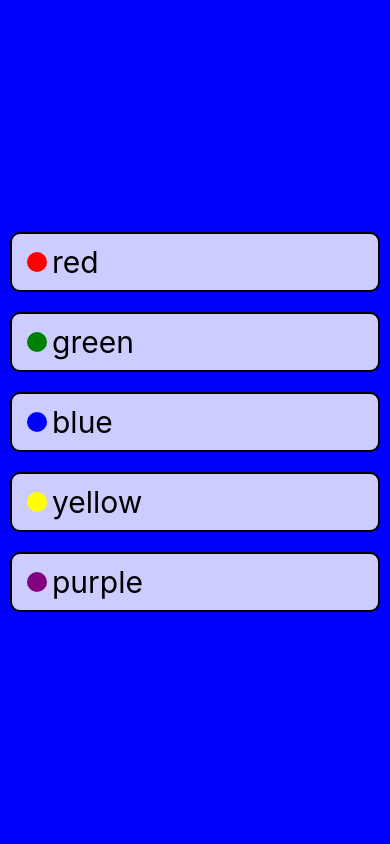
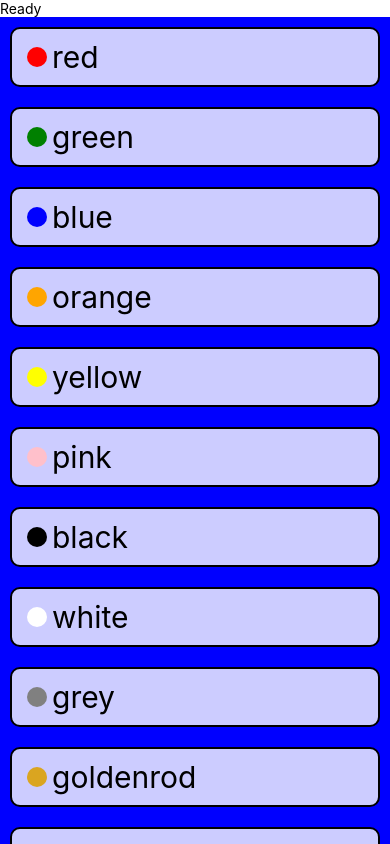
Before and after one commit to AustinT33/native_training, a React Native app: screen / in a window 390 px wide. Built offline with nearby package versions, Linux system fonts and the light colour scheme.

Commit message:
finished colorbutton adding colorform

```diff
--- a/App.js
+++ b/App.js
@@ -1,26 +1,36 @@
 import React, { useState } from 'react';
-import { StyleSheet, View } from 'react-native';
+import { StyleSheet, FlatList } from 'react-native';
 import { StatusBar } from 'expo-status-bar';
 import ColorButton from './components/ColorButton';
+import defaultColors from './data/defaultColors.json';
+import ColorForm from './components/ColorForm';
 
 export default function App() {
   const [backgroundColor, setBackgroundColor] = useState('blue');
   return (
-    <View style={[styles.container, { backgroundColor }]}>
-      <ColorButton backgroundColor='red' onPress={setBackgroundColor}/>
-      <ColorButton backgroundColor='green' onPress={setBackgroundColor}/>
-      <ColorButton backgroundColor='blue' onPress={setBackgroundColor}/>
-      <ColorButton backgroundColor='yellow' onPress={setBackgroundColor}/>
-      <ColorButton backgroundColor='purple' onPress={setBackgroundColor}/>
+    <>
       <StatusBar style="auto" />
-    </View>
+      <ColorForm />
+      <FlatList
+        style={[styles.container, { backgroundColor }]}
+        data={defaultColors}
+        renderItem={({ item }) => {
+          return (
+            <ColorButton
+              key={item.id}
+              backgroundColor={item.color}
+              onPress={setBackgroundColor}
+            />
+          );
+        }}
+      />
+    </>
   );
 }
 
 const styles = StyleSheet.create({
   container: {
     flex: 1,
-    justifyContent: 'center',
-    alignItems: 'center',
+    display: 'flex',
   },
 })
--- /dev/null
+++ b/components/ColorForm.js
@@ -0,0 +1,16 @@
+import React from 'react';
+import { StyleSheet, View, Text } from 'react-native';
+
+export default function ColorForm() {
+    return (
+        <View>
+            <Text>Ready</Text>
+        </View>
+    );
+}
+
+const styles = StyleSheet.create({
+    container: {
+
+    }
+})
--- a/data/defaultColors.json
+++ b/data/defaultColors.json
@@ -53,6 +53,6 @@
   },
   {
     "id": "GiKqTrINl",
-    "color": "lightred"
+    "color": "maroon"
   }
 ]
```
